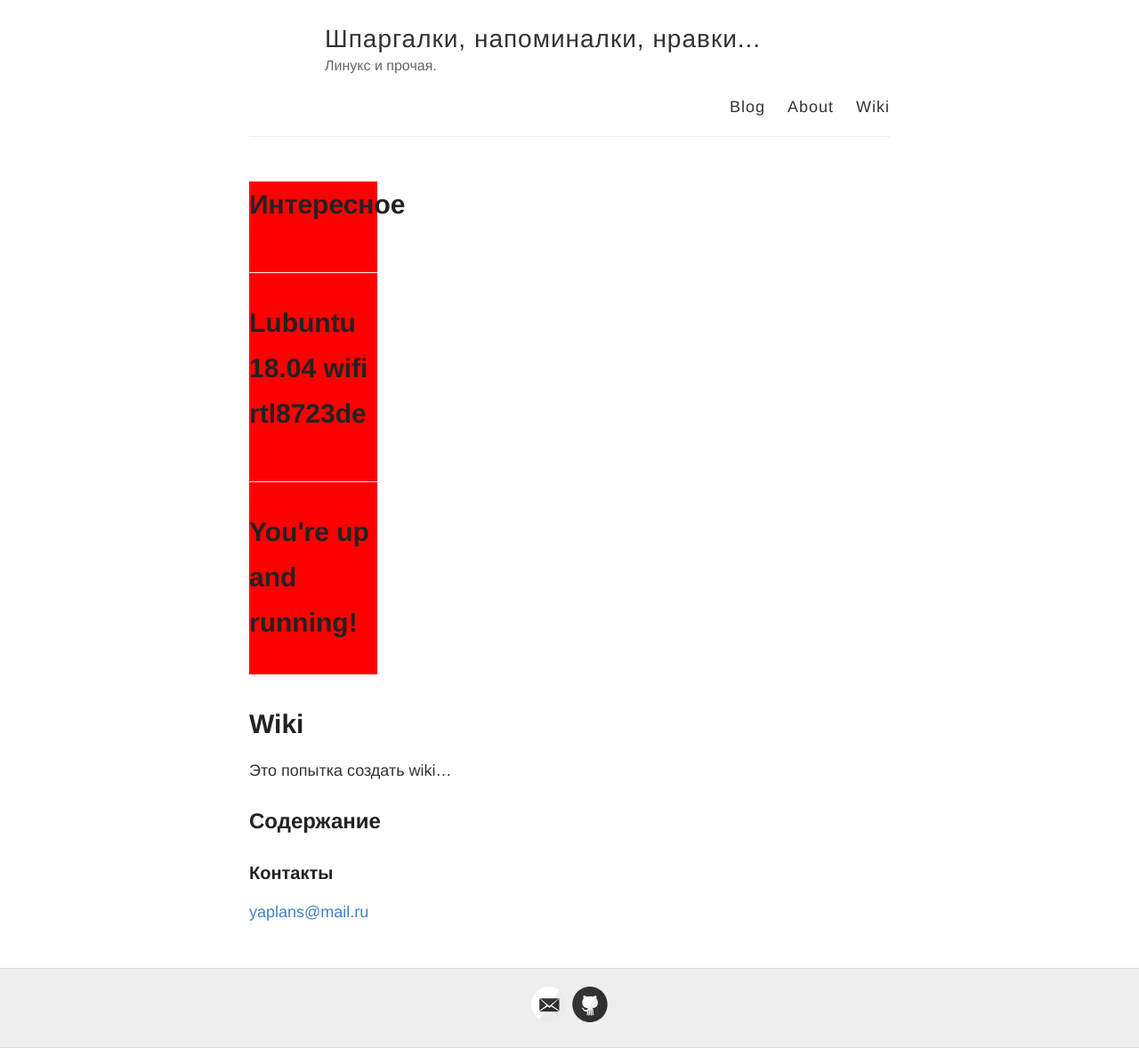
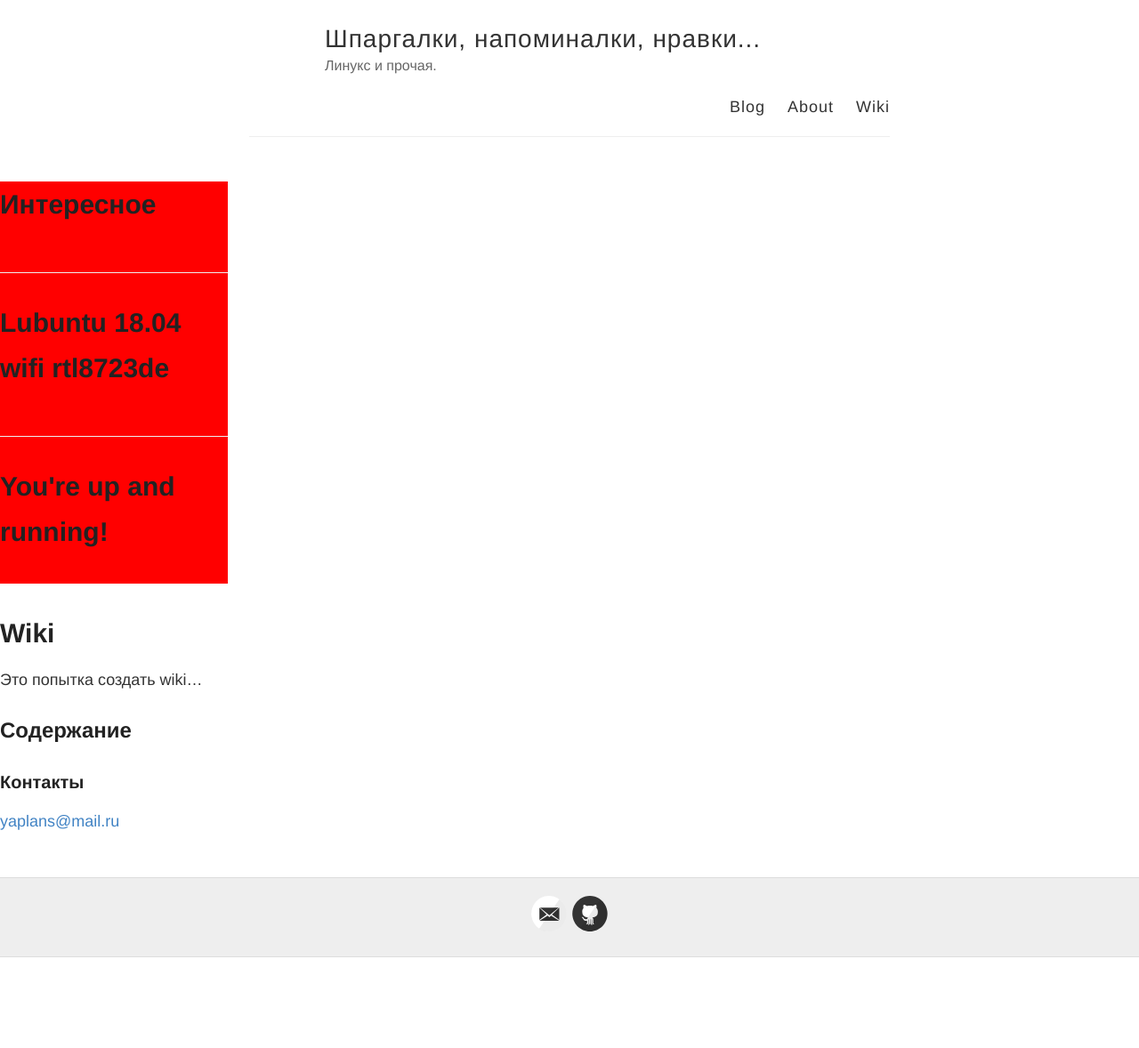
Before and after one commit to yaplans/yaplans.github.io, a Jekyll site: the page built from wiki.md, in a window 1280 px wide. Shown: the whole page at 89% size. Built offline with Jekyll 4.4.1, drawn with Linux system fonts in a browser that asks for light colours; after the commit the page ends 1076 px from its top, so only the background shows below that.

Commit message:
Правим wiki шаблон 1

```diff
--- /dev/null
+++ b/_layouts/default_wiki.html
@@ -0,0 +1,52 @@
+<!DOCTYPE html>
+<html>
+  <head>
+    <title>{% if page.title %}{{ page.title }} – {% endif %}{{ site.name }} – {{ site.description }}</title>
+
+    {% include meta.html %}
+
+    <!--[if lt IE 9]>
+      <script src="http://html5shiv.googlecode.com/svn/trunk/html5.js"></script>
+    <![endif]-->
+
+    <link rel="stylesheet" type="text/css" href="{{ site.baseurl }}/style.css" />
+    <link rel="alternate" type="application/rss+xml" title="{{ site.name }} - {{ site.description }}" href="{{ site.baseurl }}/feed.xml" />
+
+    <!-- Created with Jekyll Now - http://github.com/barryclark/jekyll-now -->
+  </head>
+
+  <body>
+    <div class="wrapper-masthead">
+      <div class="container">
+        <header class="masthead clearfix">
+          <a href="{{ site.baseurl }}/" class="site-avatar"><img src="{{ site.avatar }}" /></a>
+
+          <div class="site-info">
+            <h1 class="site-name"><a href="{{ site.baseurl }}/">{{ site.name }}</a></h1>
+            <p class="site-description">{{ site.description }}</p>
+          </div>
+
+          <nav>
+            <a href="{{ site.baseurl }}/">Blog</a>
+            <a href="{{ site.baseurl }}/about">About</a>
+            <a href="{{ site.baseurl }}/wiki">Wiki</a>
+          </nav>
+        </header>
+      </div>
+    </div>
+
+    <div id="main" role="main" class="container_wiki">
+      {{ content }}
+    </div>
+
+    <div class="wrapper-footer">
+      <div class="container">
+        <footer class="footer">
+          {% include svg-icons.html %}
+        </footer>
+      </div>
+    </div>
+
+    {% include analytics.html %}
+  </body>
+</html>
--- a/_layouts/wiki.html
+++ b/_layouts/wiki.html
@@ -1,5 +1,5 @@
 ---
-layout: default
+layout: default_wiki
 ---
 <div class="wiki-contents">
 
```
